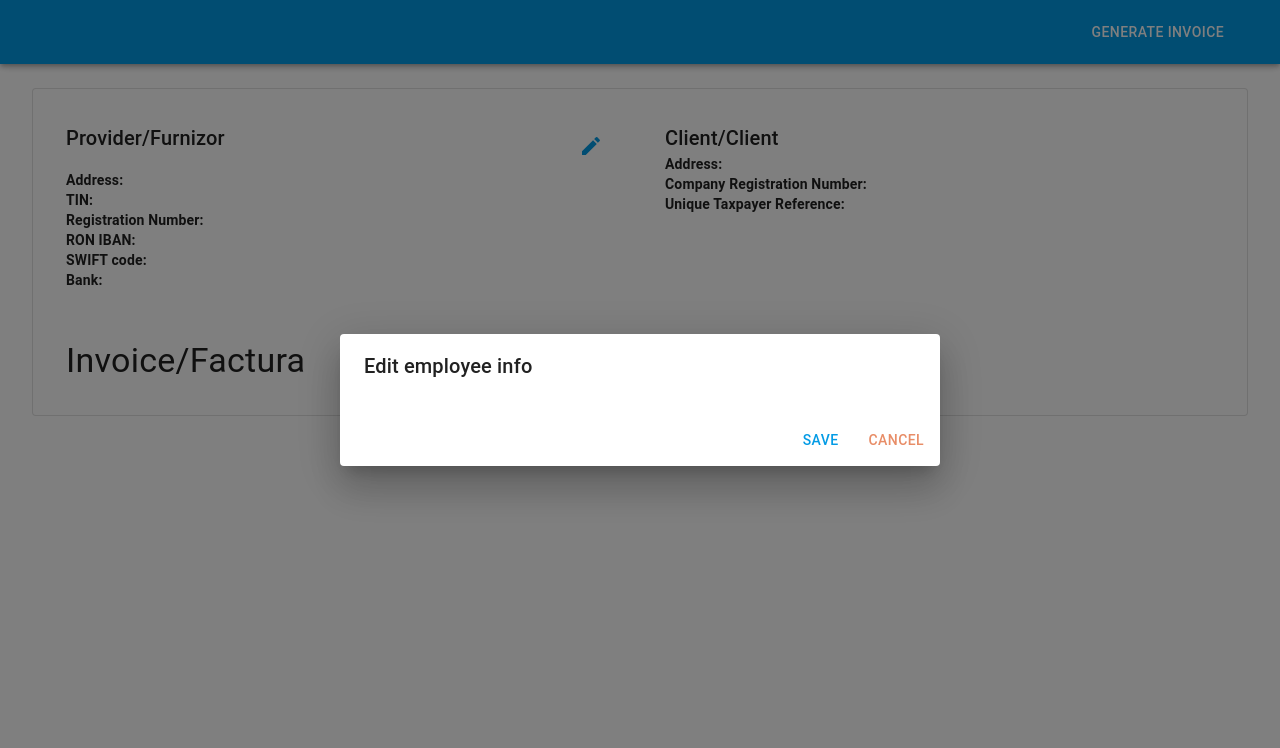
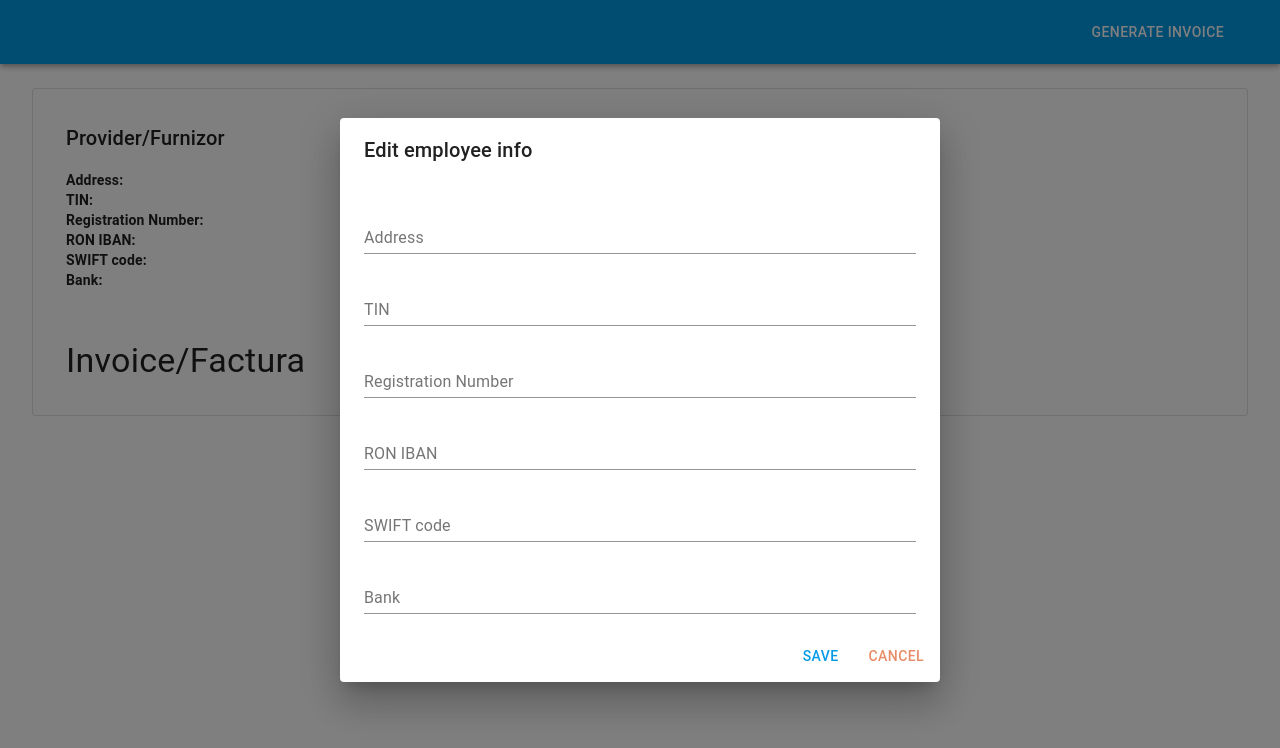
Before and after one commit to dobosalpar/invoicegenerator, a React (Create React App) app: page / in a window 1280 px wide. Both pictures are taken after a click on the button 591 px from the left and 146 px from the top of the page. Shown: the top 748 px of the page. Built offline with nearby package versions, Linux system fonts and the light colour scheme.

Commit message:
Edit employee fields UI ready

```diff
--- a/src/Components/Dialogue/Dialogue.tsx
+++ b/src/Components/Dialogue/Dialogue.tsx
@@ -1,4 +1,4 @@
-import React, { FC, ElementType } from 'react';
+import React, { FC, ReactNode } from 'react';
 import Dialog from '@material-ui/core/Dialog';
 import DialogActions from '@material-ui/core/DialogActions';
 import DialogContent from '@material-ui/core/DialogContent';
@@ -15,7 +15,7 @@ interface IDialogueAction {
 
 export interface IDialogue {
   id: string,
-  body?: ElementType,
+  dialogueBody?: ReactNode,
   handleClose: () => void,
   actions: IDialogueAction[],
   title: string,
@@ -23,7 +23,7 @@ export interface IDialogue {
 
 const Dialogue: FC<IDialogue> = ({
   id,
-  body,
+  dialogueBody,
   handleClose,
   actions,
   title,
@@ -32,7 +32,7 @@ const Dialogue: FC<IDialogue> = ({
     <Dialog open onClose={handleClose} aria-labelledby="form-dialog-title" id={id} fullWidth data-testid={id}>
       <DialogTitle id="form-dialog-title">{title}</DialogTitle>
       <DialogContent>
-        {body}
+        {dialogueBody}
       </DialogContent>
       <DialogActions>
         {actions.map(({
--- /dev/null
+++ b/src/Components/EmployeeDataFields/Blocks/EditEmployeeDataFields.tsx
@@ -0,0 +1,65 @@
+import React, { FC, useCallback, useState } from 'react';
+import { TextField } from '@material-ui/core';
+
+import { IInvoiceData } from 'Redux/Reducers/EmployeeReducer';
+import useLocalized from 'CustomHooks/useLocalized';
+
+
+const EditEmployeeDataFields: FC = () => {
+  const [invoiceData, setInvoiceData] = useState<IInvoiceData>({
+    address: '',
+    tin: '',
+    registration_number: '',
+    ron_iban: '',
+    swift_code: '',
+    bank: '',
+  });
+
+  const handleChange = useCallback(() => {
+
+  }, []);
+
+  return (
+    <div className="edit-employee-datafields">
+      <TextField
+        value={invoiceData.address}
+        label={useLocalized('address')}
+        onChange={handleChange}
+        margin="normal"
+      />
+      <TextField
+        value={invoiceData.tin}
+        label={useLocalized('tin')}
+        onChange={handleChange}
+        margin="normal"
+      />
+      <TextField
+        value={invoiceData.registration_number}
+        label={useLocalized('registration_number')}
+        onChange={handleChange}
+        margin="normal"
+      />
+      <TextField
+        value={invoiceData.ron_iban}
+        label={useLocalized('ron_iban')}
+        onChange={handleChange}
+        margin="normal"
+      />
+      <TextField
+        value={invoiceData.swift_code}
+        label={useLocalized('swift_code')}
+        onChange={handleChange}
+        margin="normal"
+      />
+      <TextField
+        value={invoiceData.bank}
+        label={useLocalized('bank')}
+        onChange={handleChange}
+        margin="normal"
+      />
+    </div>
+  )
+
+};
+
+export default EditEmployeeDataFields;
--- /dev/null
+++ b/src/Components/EmployeeDataFields/Blocks/_EditEmployeeDataFields.scss
@@ -0,0 +1,4 @@
+.edit-employee-datafields {
+  display: flex;
+  flex-direction: column;
+}
--- a/src/Components/EmployeeDataFields/EmployeeDataFields.tsx
+++ b/src/Components/EmployeeDataFields/EmployeeDataFields.tsx
@@ -7,6 +7,7 @@ import useLocalized from 'CustomHooks/useLocalized';
 import { RootStateType } from 'Redux/Reducers';
 import { IInvoiceData } from 'Redux/Reducers/EmployeeReducer';
 import { IDialogueOpener } from 'Components/types';
+import EditEmployeeDataFields from 'Components/EmployeeDataFields/Blocks/EditEmployeeDataFields';
 
 interface IEmployeeDataFields extends IDialogueOpener {
 
@@ -34,7 +35,7 @@ const EmployeeDataFields: FC<IEmployeeDataFields> = ({
   const handleOpenDialogue = useCallback(() => {
     setDialogue({
       id: 'edit-employee-info-dialogue',
-      // body: () => (<div>alma</div>),
+      dialogueBody: <EditEmployeeDataFields />,
       handleClose: () => setDialogue(undefined),
       title: dialogueTitle,
       actions: [{
--- a/src/Components/EmployeeDataFields/_EmployeeDataFields.scss
+++ b/src/Components/EmployeeDataFields/_EmployeeDataFields.scss
@@ -1,3 +1,5 @@
+@import './Blocks/EditEmployeeDataFields';
+
 .employee-data-fields {
   @include invoice-data-field;
   &__header {
```
